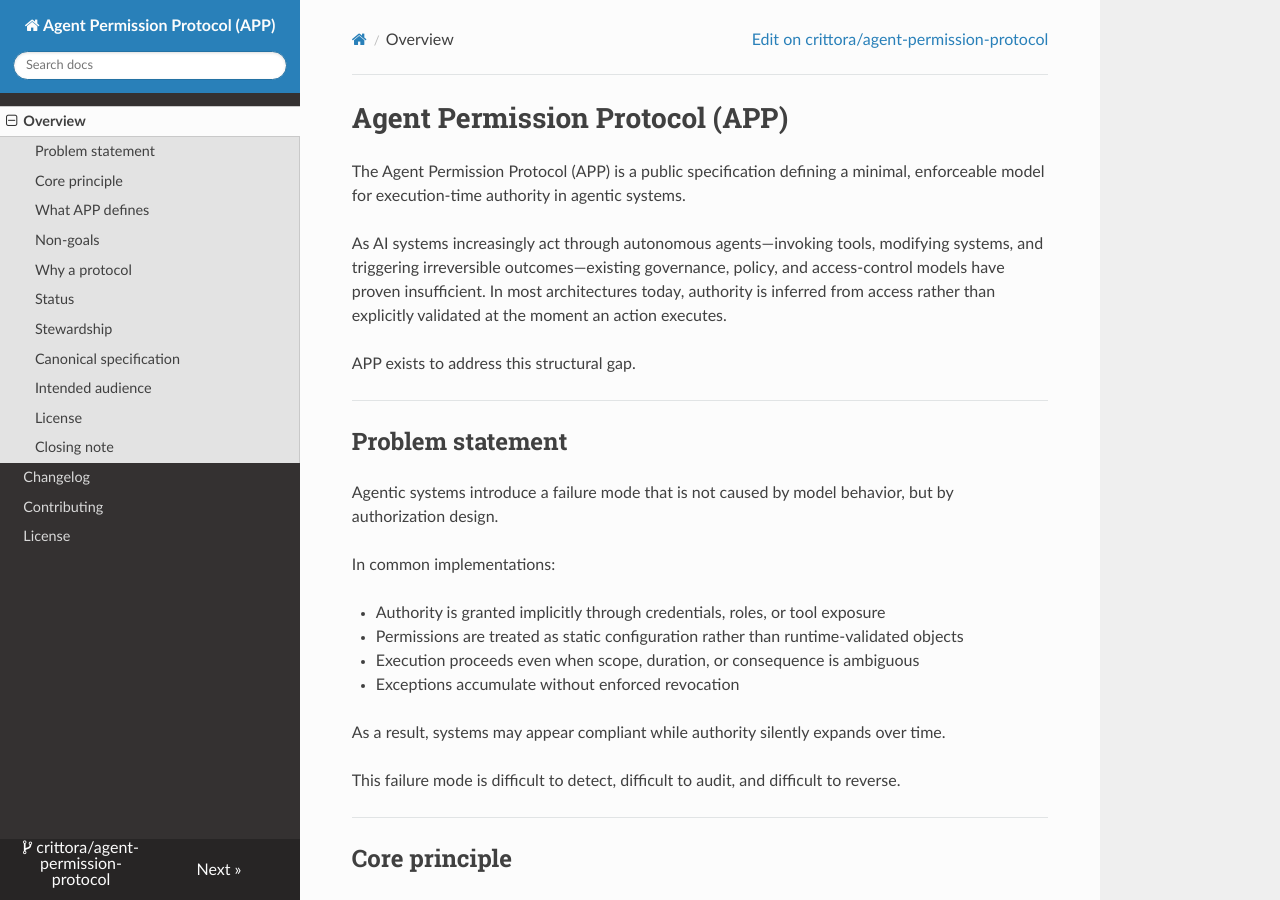
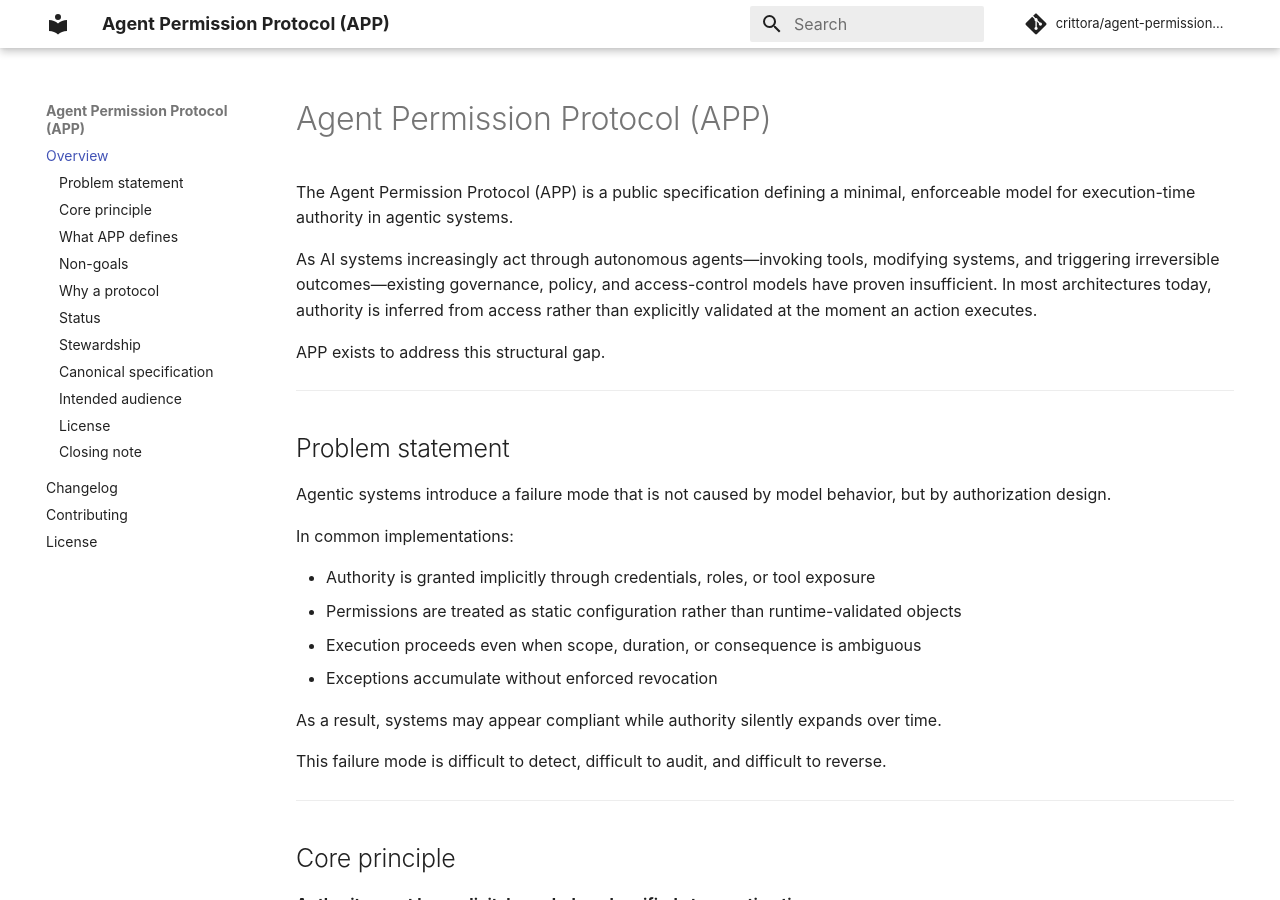
Before and after one commit to Crittora/agent-permission-protocol, an MkDocs documentation site: the page built from docs/index.md, in a window 1280 px wide and 900 px high. Built offline with MkDocs 1.6.1 and Material for MkDocs 9.7.7, drawn with Linux system fonts in a browser that asks for light colours; nearby versions of some CDN libraries; comment, search, counter and statistics services are not loaded; some of the changed text lies outside the part shown.

```diff
--- a/mkdocs.yml
+++ b/mkdocs.yml
@@ -12,7 +12,22 @@ nav:
   - License: license.md
 
 theme:
-  name: readthedocs
+  name: material
+  features:
+    - navigation.sections
+    - toc.integrate
+  palette:
+    scheme: default
+    primary: white
+    accent: black
+  font: false
+  logo: null
+  favicon: null
+
+extra:
+  generator: false
+
+edit_uri: ""
 
 markdown_extensions:
   - toc:
```
Also changed, not shown: 1 other file.
